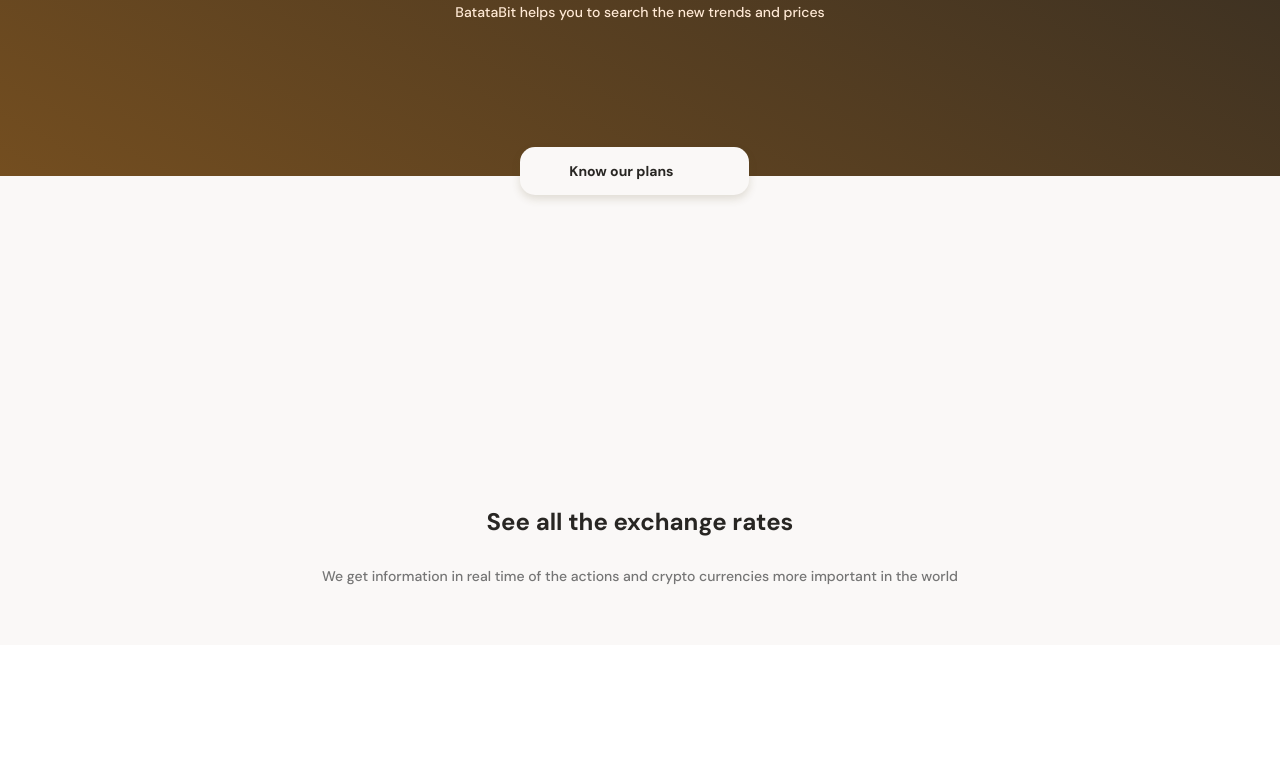
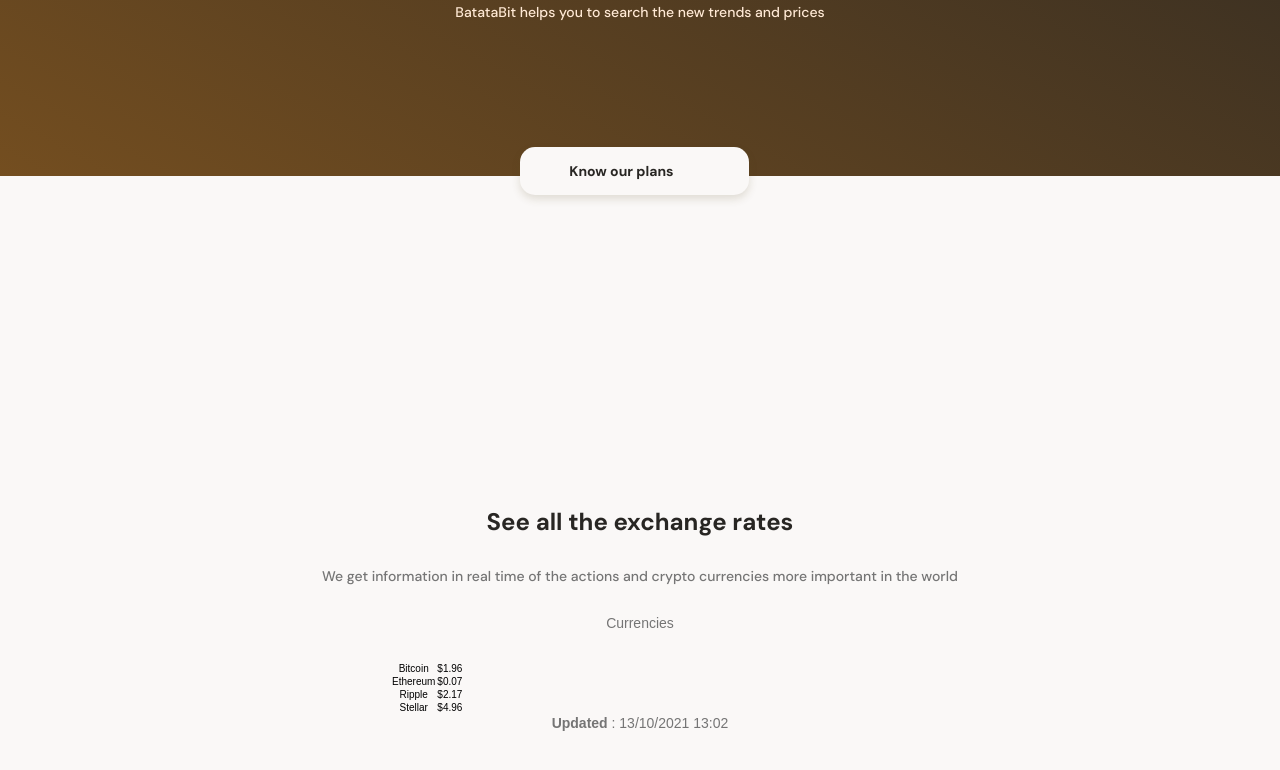
Before and after one commit to UltiRequiem/mobile-first-platzi, a website: page index.html in a window 1280 px wide. Shown: the part 158-928 px from the top of the page. Before the commit the page ends 803 px from the top, so only its background shows below. Drawn offline with Linux system fonts and the light colour scheme.

Commit message:
:art: Update

```diff
--- a/index.html
+++ b/index.html
@@ -33,7 +33,36 @@
             more important in the world
           </p>
         </div>
-        <section class="main-tables-container"></section>
+        <section class="main-tables-container">
+          <div class="main-currency-table">
+            <p class="currency-table--title">Currencies</p>
+            <div class="currency-table-container">
+              <table>
+                <tr>
+                  <td class="table__top-left">Bitcoin</td>
+                  <td class="table__top-rigth table__right">
+                    $1.96 <span></span>
+                  </td>
+                </tr>
+                <tr>
+                  <td>Ethereum</td>
+                  <td class="table__right">$0.07</td>
+                </tr>
+                <tr>
+                  <td>Ripple</td>
+                  <td class="table__right">$2.17</td>
+                </tr>
+                <tr>
+                  <td class="table__bottom-left">Stellar</td>
+                  <td class="table__bottom-right table__right">$4.96</td>
+                </tr>
+              </table>
+              <div class="currency-table--date">
+                <p><b>Updated </b>: 13/10/2021 13:02</p>
+              </div>
+            </div>
+          </div>
+        </section>
       </section>
       <section></section>
       <section></section>
--- a/style.css
+++ b/style.css
@@ -148,3 +148,12 @@
   font-weight: 500;
   color: var(--ligthy-grey);
 }
+
+.main-currency-table {
+  width: 70%;
+  min-width: 235px;
+  max-width: 500px;
+  height: 360px;
+  margin: 0 auto;
+  font-family: "Intern", sans-serif;
+}
```
